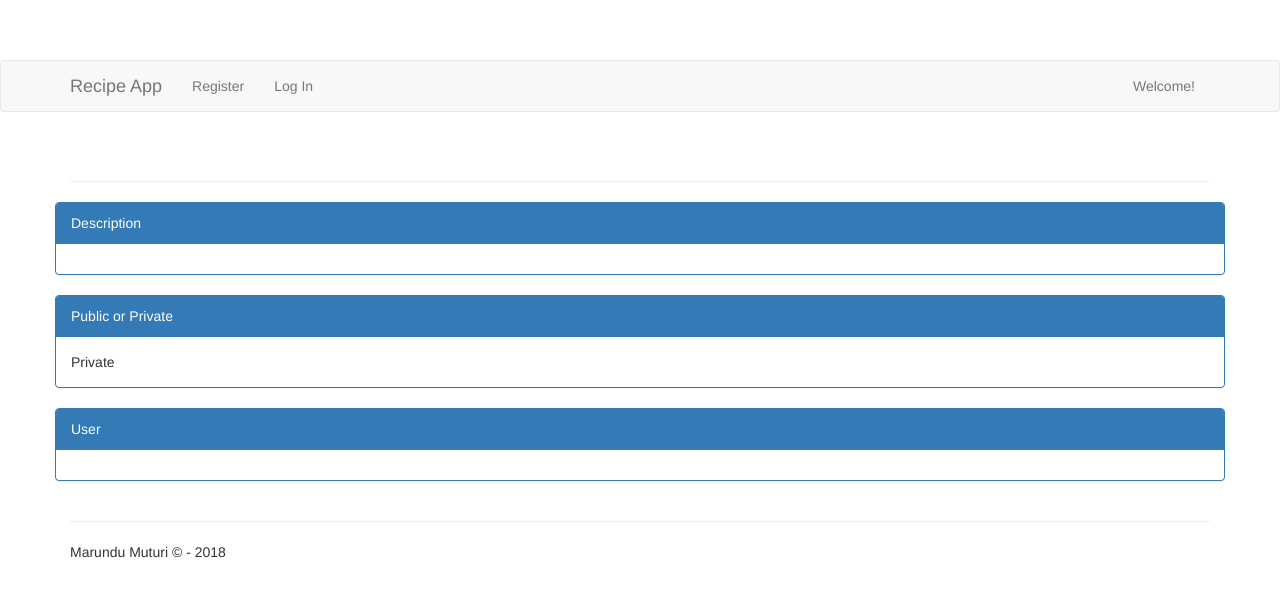
After one commit to Marundu/flask-recipes-app, a Flask app: template app/templates/recipe_details.html in a window 1280 px wide. The commit adds this page. Shown: the top 597 px of the page. Run offline with Flask 2, Linux system fonts and the light colour scheme; the template is opened without the code that fills it, so the values that code supplies are empty; some libraries are stand-ins or nearby versions.

Commit message:
Added recipe details page

```diff
--- a/app/templates/public_recipes.html
+++ b/app/templates/public_recipes.html
@@ -16,7 +16,7 @@
     <tbody>
       {% for recipe in public_recipes %}
       <tr>
-        <td>{{ recipe.recipe_title }}</td>
+        <td><a href="{{url_for('recipes.recipe_details', recipe_id=recipe_id) }}">{{ recipe.recipe_title }}</a></td>
         <td>{{ recipe.recipe_description }}</td>
       </tr>
       {% endfor %}
--- /dev/null
+++ b/app/templates/recipe_details.html
@@ -0,0 +1,32 @@
+{% extends "layout.html" %}
+{% block content %}
+
+<div class="user-profile">
+  <div class="page-header">
+    <h2>{{ recipe.Recipe.recipe_title }}</h2>
+  </div>
+
+  <div class="row">
+    <div class="panel panel-primary">
+      <div class="panel-heading">Description</div>
+      <div class="panel-body">{{ recipe.Recipe.recipe_description }}</div>
+    </div>
+
+    <div class="panel panel-primary">
+      <div class="panel-heading">Public or Private</div>
+      {% if recipe.Recipe.is_public %}
+        <div class="panel-body">Public</div>
+      {% else %}
+        <div class="panel-body">Private</div>
+      {% endif %}
+    </div>
+
+    <div class="panel panel-primary">
+      <div class="panel-heading">User</div>
+      <div class="panel-body">{{ recipe.User.email.split("@")[0] }}</div>
+    </div>
+
+  </div>
+</div>
+
+{% endblock %}
--- a/app/templates/user_recipes.html
+++ b/app/templates/user_recipes.html
@@ -16,7 +16,7 @@
     <tbody>
       {% for recipe in user_recipes %}
       <tr>
-        <td>{{ recipe.recipe_title }}</td>
+        <td><a href="{{ url_for('recipes.recipe_details', recipe_id=recipe_id) }}">{{ recipe.recipe_title }}</a></td>
         <td>{{ recipe.recipe_description }}</td>
       </tr>
       {% endfor %}
```
Also changed, not shown: app/recipes/views.py (+21 -1 lines).
